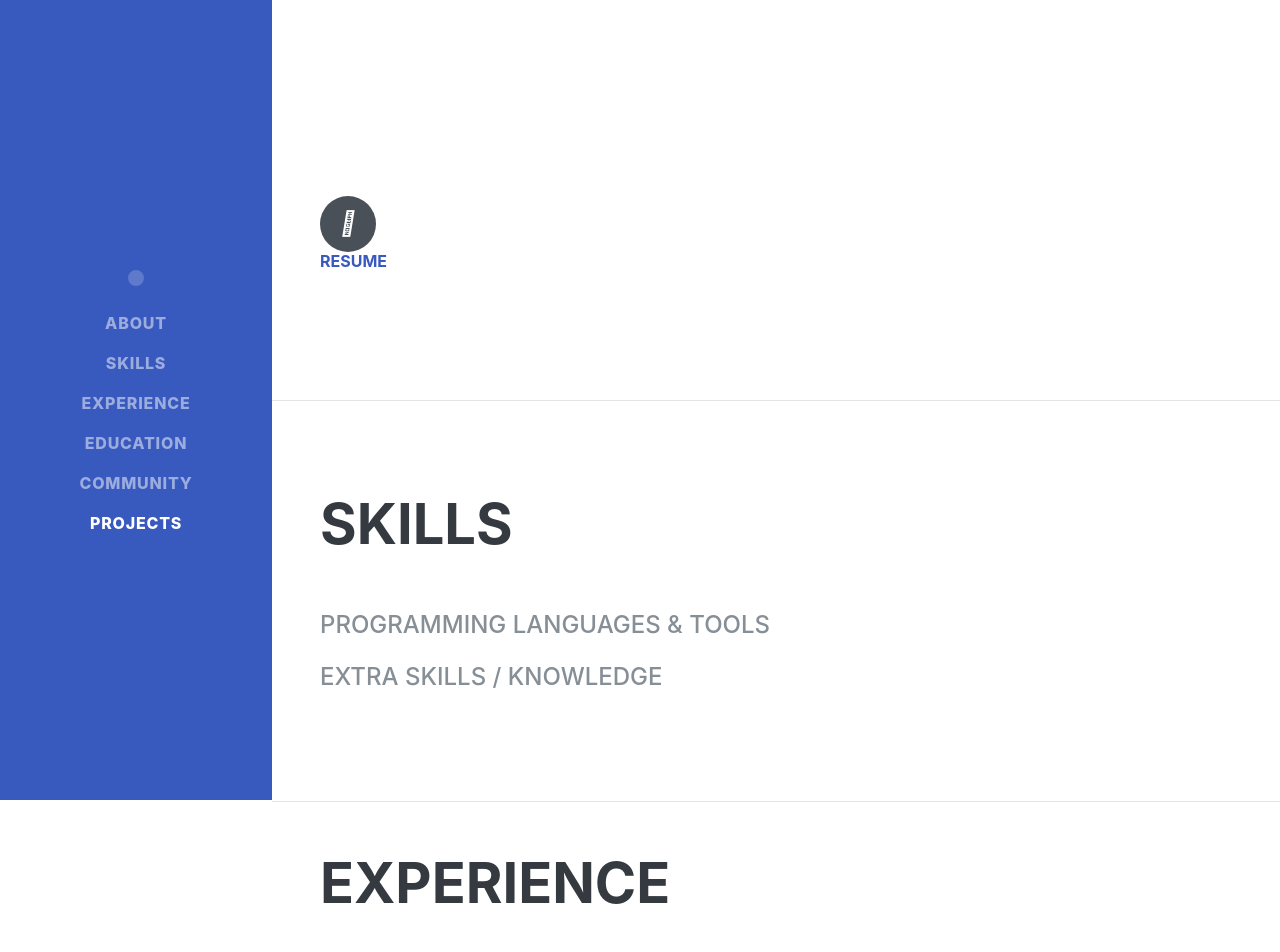
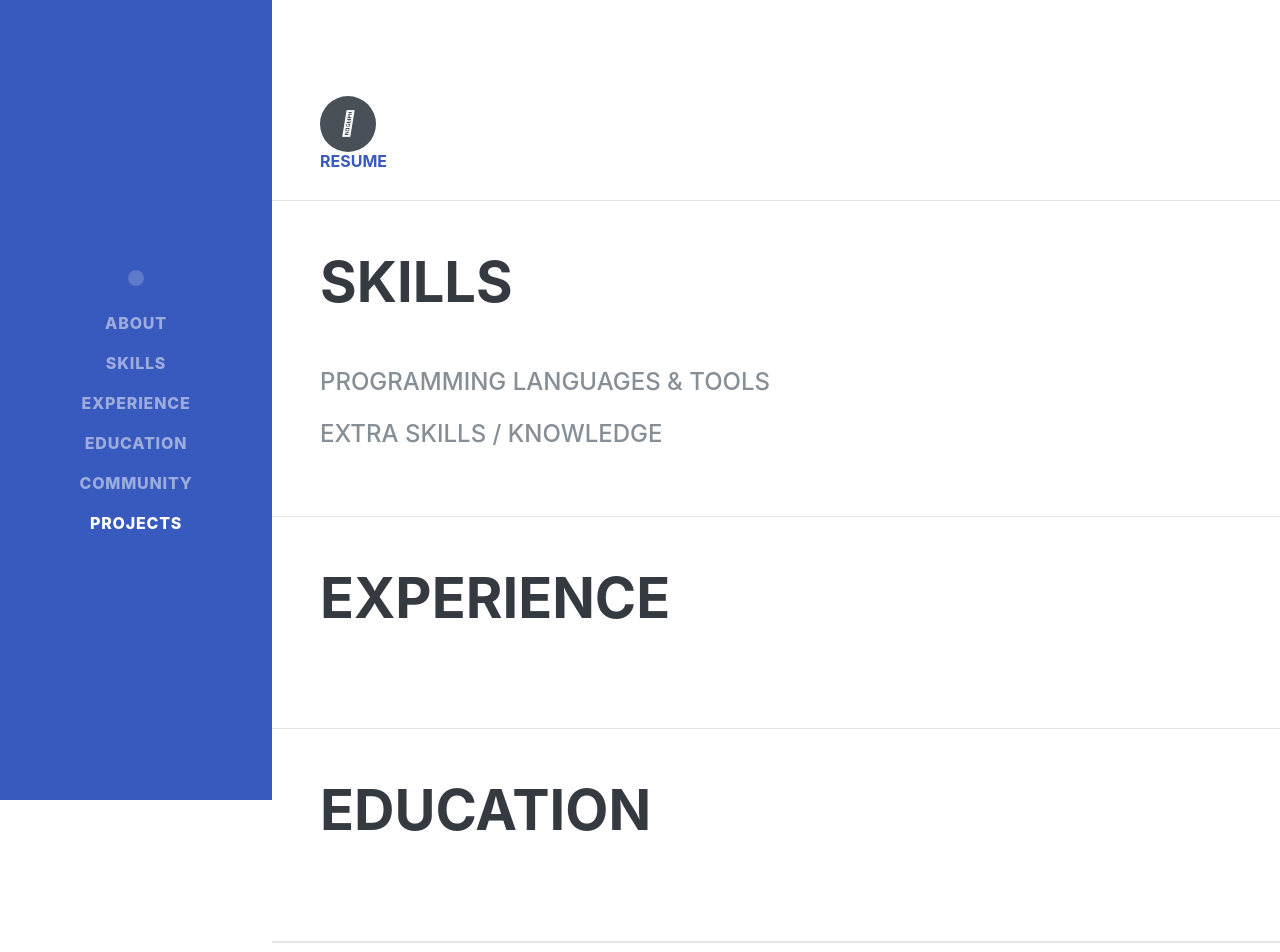
Before and after one commit to sirwilly1/resume_site-, a Flask app: template templates/index.html in a window 1280 px wide. Shown: the top 952 px of the page. Run offline with Flask 2, Linux system fonts and the light colour scheme; the template is opened without the code that fills it, so the values that code supplies are empty; some libraries are stand-ins or nearby versions; some web fonts are replaced.

```diff
--- a/static/css/resume.css
+++ b/static/css/resume.css
@@ -165,7 +165,7 @@ section.resume-section .resume-item .resume-date {
 
 @media (min-width: 768px) {
   section.resume-section {
-    min-height: 50vh;
+    min-height: 25vh;
   }
   section.resume-section .resume-item .resume-date {
     min-width: 18rem;
```
